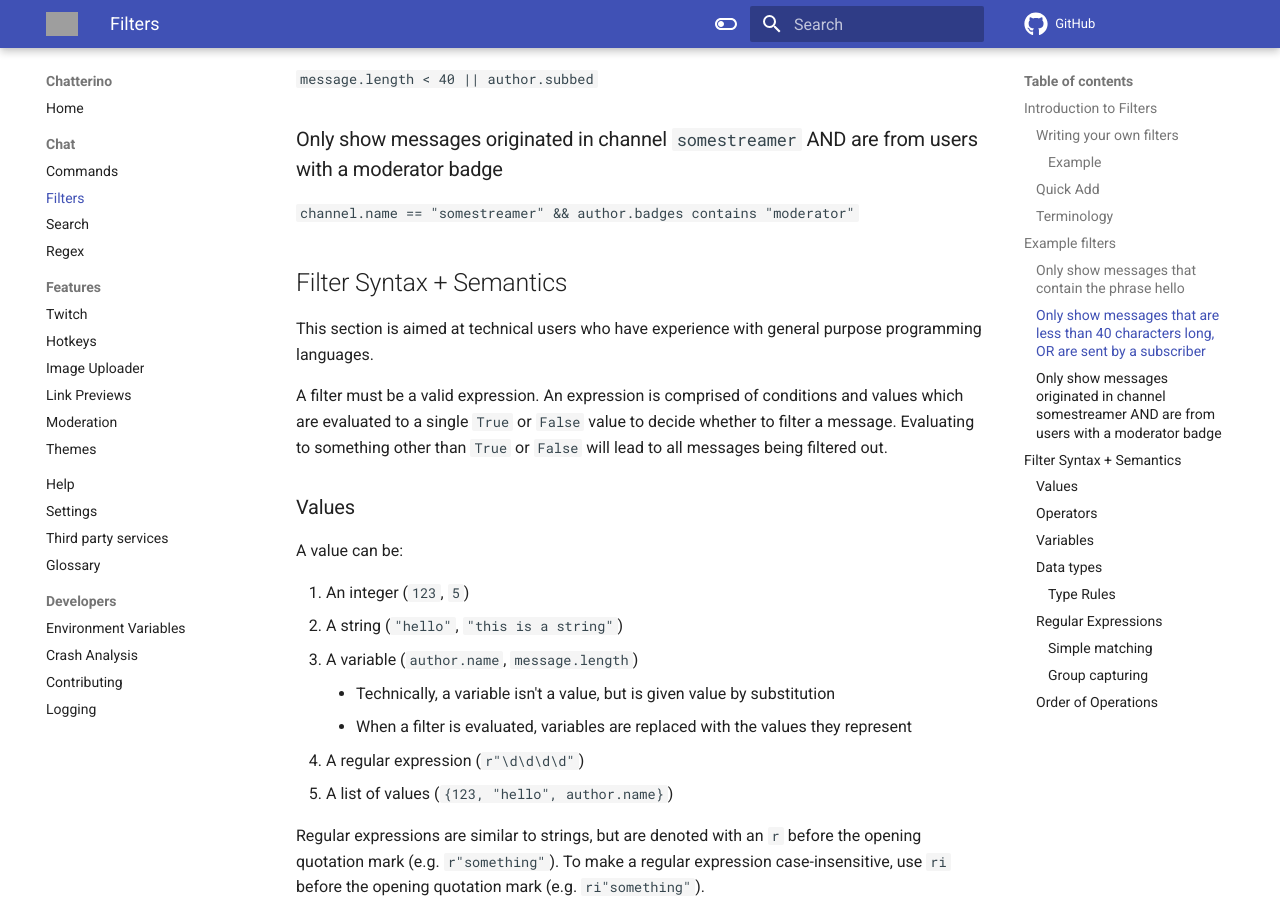
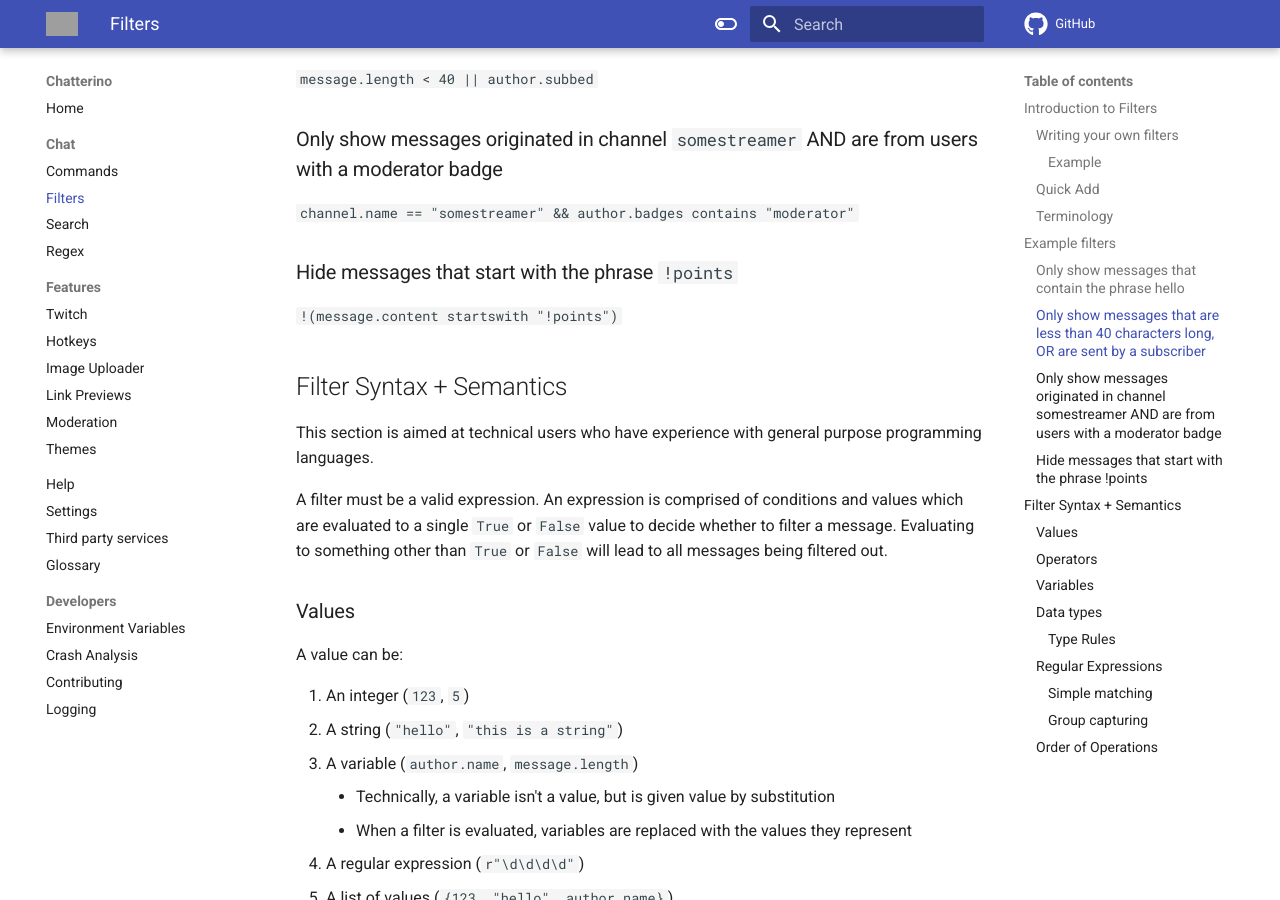
Before and after one commit to Chatterino/wiki, an MkDocs documentation site: the page built from docs/Filters.md, in a window 1280 px wide and 900 px high, scrolled down 2558 px. Built offline with MkDocs 1.6.1 and Material for MkDocs 9.7.7, drawn with Linux system fonts in a browser that asks for light colours; comment, search, counter and statistics services are not loaded; grey boxes are pictures that could not be loaded.

Commit message:
add "hide messages" filter example

```diff
--- a/docs/Filters.md
+++ b/docs/Filters.md
@@ -64,6 +64,10 @@ Here is some terminology that you'll encounter in the rest of this document.
 ### Only show messages originated in channel `somestreamer` AND are from users with a moderator badge
 
 `channel.name == "somestreamer" && author.badges contains "moderator"`
+
+### Hide messages that start with the phrase `!points`
+
+`!(message.content startswith "!points")`
 
 ## Filter Syntax + Semantics
 
```
